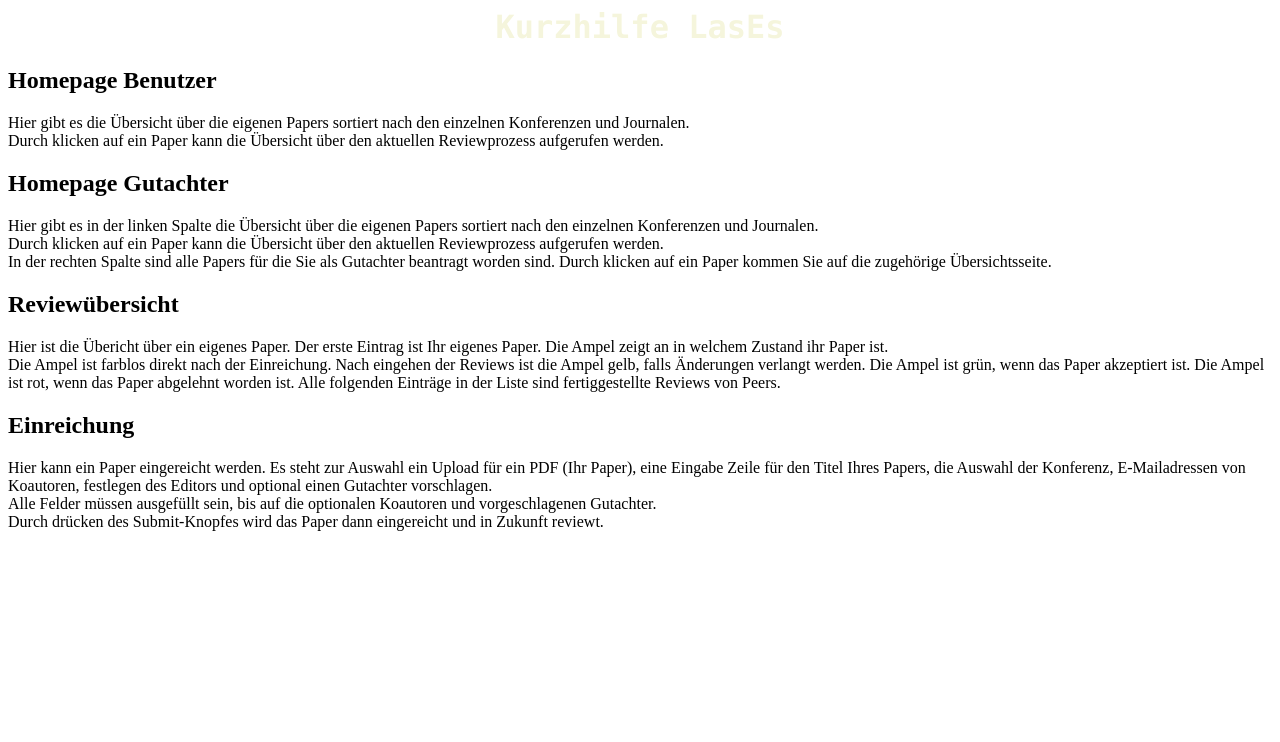
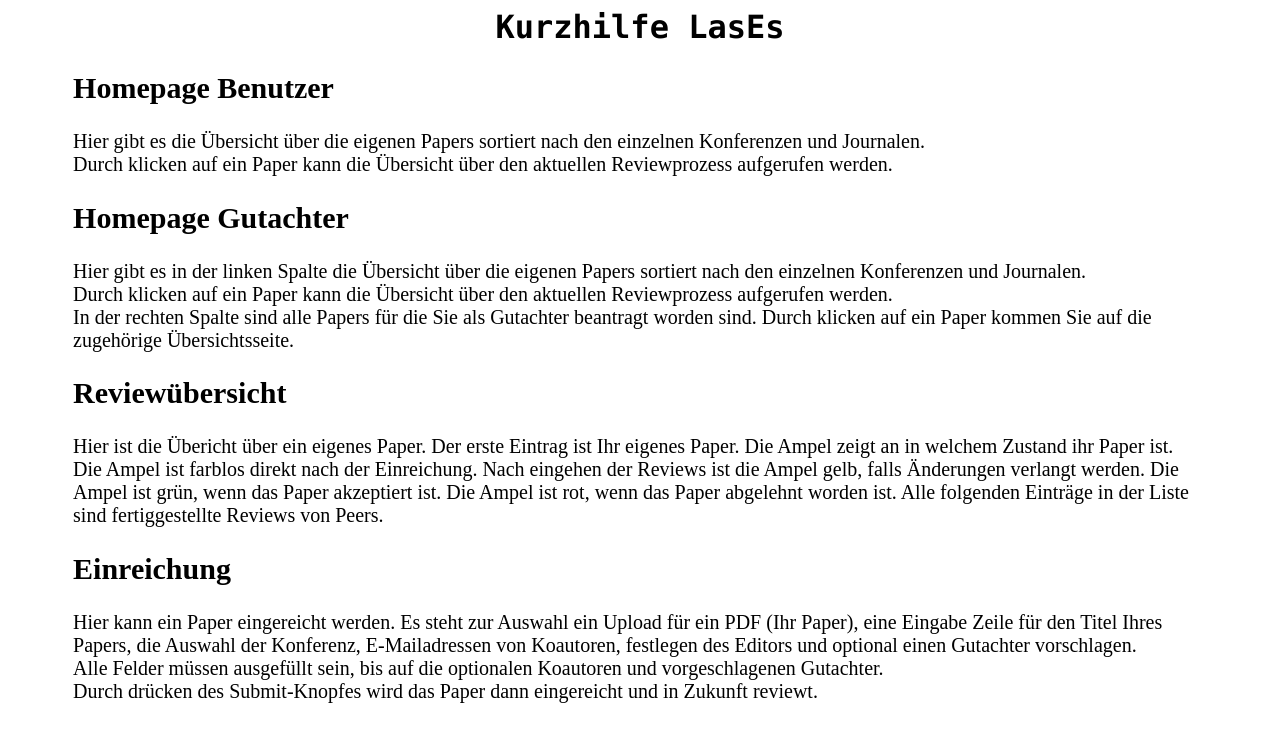
Before and after one commit to guersterst/LasEs, a plain HTML site: page docs/kurzhilfe/kurzhilfe.html in a window 1280 px wide. Drawn offline with Linux system fonts and the light colour scheme; files that its build step writes are made by us from their sources.

Commit message:
center div lmao

```diff
--- a/docs/kurzhilfe/help.css
+++ b/docs/kurzhilfe/help.css
@@ -1,6 +1,16 @@
 .headline {
     font-family: "Lucida Console", "Courier New", monospace;
     text-align: center;
-    color: beige;
     border: none;
 }
+
+.align-container {
+    align-items: center;
+}
+
+.main-container {
+    font-family: "Times New Roman", Times, serif;
+    font-size: 15pt;
+    margin: 0 auto;
+    max-width: 30cm;
+}
--- a/docs/kurzhilfe/kurzhilfe.html
+++ b/docs/kurzhilfe/kurzhilfe.html
@@ -1,14 +1,17 @@
 <html>
 <head>
     <meta http-equiv="content-type" content="text/html; charset=UTF-8">
-    <link rel="stylesheet" href="css/help.css">
+    <link rel="stylesheet" href="help.css">
     <title>Kurzhilfe LasEs</title>
 </head>
 <body>
+
 <div id="headline" class="headline">
     <h1>Kurzhilfe LasEs</h1>
 </div>
 
+<div class="align-container">
+    <div class="main-container">
         <div id="homepage-user" class="entry">
             <h2>Homepage Benutzer</h2>
             <p class="helptext">
@@ -53,13 +56,15 @@
             <p class="helptext">
                 Hier kann ein Paper eingereicht werden.
                 Es steht zur Auswahl ein Upload für ein PDF (Ihr Paper), eine Eingabe Zeile für den Titel Ihres Papers,
-        die Auswahl der Konferenz, E-Mailadressen von Koautoren, festlegen des Editors und optional einen Gutachter
+                die Auswahl der Konferenz, E-Mailadressen von Koautoren, festlegen des Editors und optional einen
+                Gutachter
                 vorschlagen.<br>
                 Alle Felder müssen ausgefüllt sein, bis auf die optionalen Koautoren und vorgeschlagenen Gutachter.
                 <br>
                 Durch drücken des Submit-Knopfes wird das Paper dann eingereicht und in Zukunft reviewt.
             </p>
         </div>
-
+    </div>
+</div>
 </body>
 </html>
```
Lines whose indentation alone changed are shown as unchanged.
